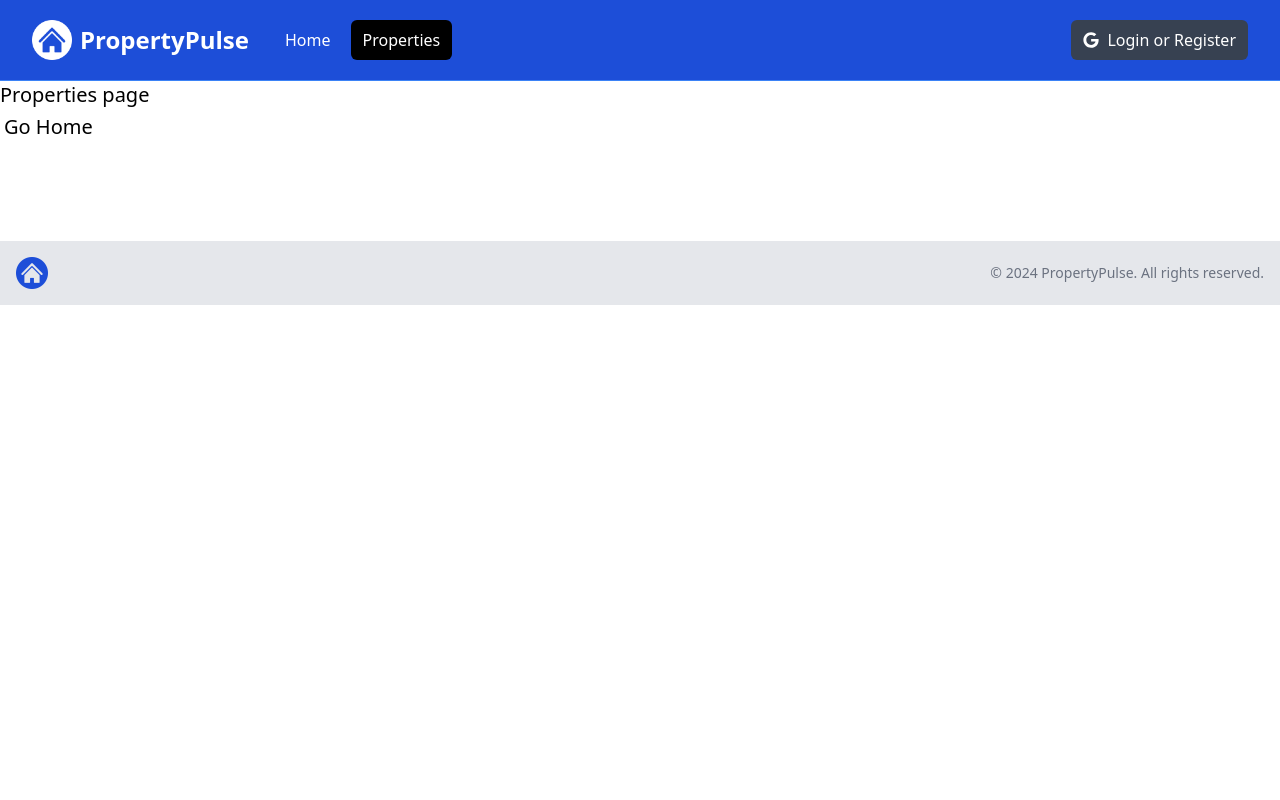
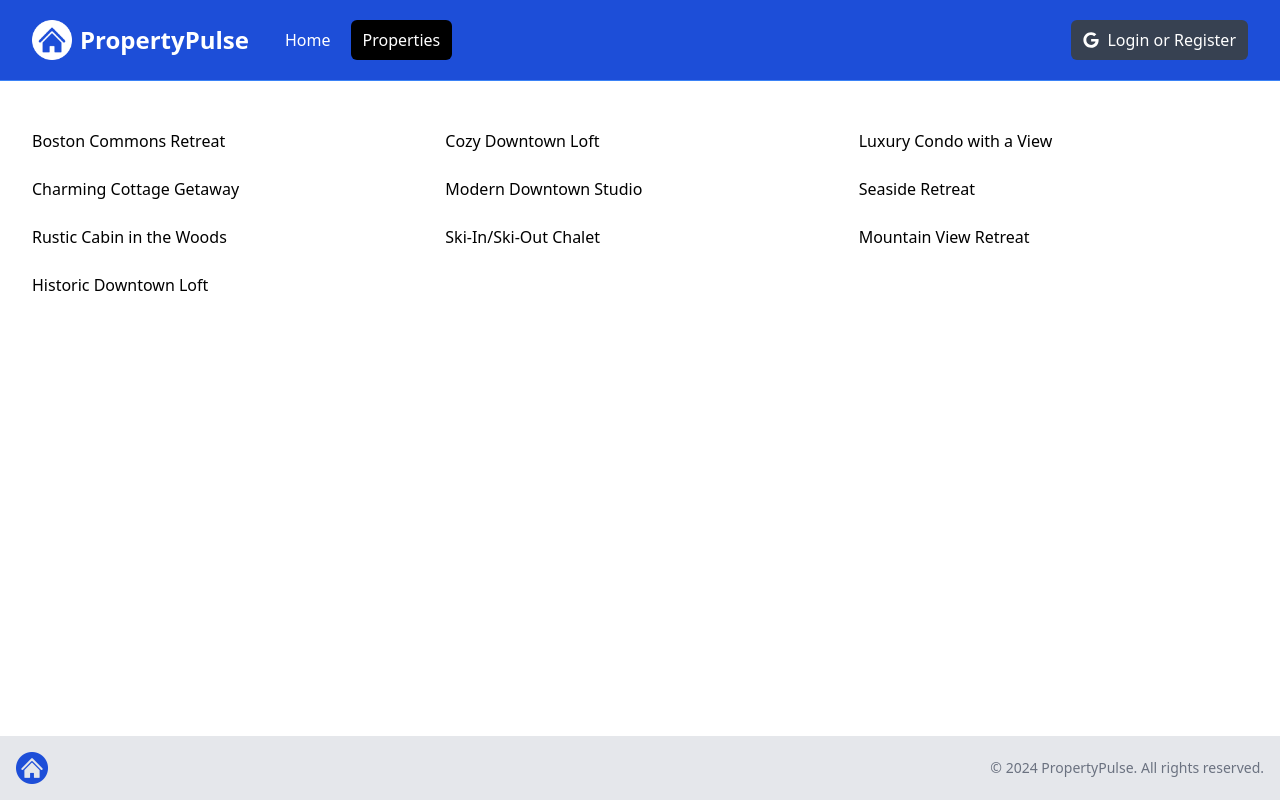
Before and after one commit to abhinavoo7/PropertyRenter, a Next.js app: page /properties in a window 1280 px wide. Built offline with nearby package versions, Linux system fonts and the light colour scheme.

Commit message:
listed properties using constants json

```diff
--- a/app/layout.jsx
+++ b/app/layout.jsx
@@ -1,12 +1,11 @@
 import "@/assets/styles/globals.css";
 import Footer from "@/components/Footer";
 import NavBar from "@/components/NavBar";
+import { META_DATA } from "@/lib/constants";
 import PropTypes from "prop-types";
 
 export const metadata = {
-  title: "PropertyRenter | Find your perfect rental",
-  description: "Find your dream rental property",
-  keywords: "rental, find rentals, find properties",
+  ...META_DATA,
 };
 
 const MainLayout = ({ children }) => {
--- a/app/properties/page.jsx
+++ b/app/properties/page.jsx
@@ -1,13 +1,22 @@
-import Link from "next/link";
+import { NO_PROPERTIES_FOUND } from "@/lib/constants";
+import properties from "@/lib/properties.json";
+import { isEmpty } from "@/utils/utils";
 
 const PropertiesPage = () => {
   return (
-    <div className="flex flex-col">
-      <span className="font-medium text-xl">Properties page</span>
-      <Link href="/" className="text-xl m-1 visited:text-purple-600">
-        Go Home
-      </Link>
-    </div>
+    <section className="px-4 py-6">
+      <div className="container-xl lg:container m-auto px-4 py-6">
+        {isEmpty(properties) ? (
+          <span>{NO_PROPERTIES_FOUND}</span>
+        ) : (
+          <div className="grid grid-cols-1 md:grid-cols-3 gap-6">
+            {properties.map(({ name }, index) => (
+              <span key={index}>{name}</span>
+            ))}
+          </div>
+        )}
+      </div>
+    </section>
   );
 };
 
--- a/components/Footer.jsx
+++ b/components/Footer.jsx
@@ -6,7 +6,7 @@ const Footer = () => {
   const currentYear = new Date().getFullYear();
 
   return (
-    <footer className="bg-gray-200 py-4 mt-24">
+    <footer className="bg-gray-200 py-4 fixed bottom-0 left-0 right-0">
       <div className="container mx-auto flex flex-col md:flex-row items-center justify-between px-4">
         <div className="mb-4 md:mb-0">
           <Image src={logo} alt="Logo" className="h-8 w-auto" />
--- /dev/null
+++ b/lib/Constants.js
@@ -0,0 +1,7 @@
+export const NO_PROPERTIES_FOUND = "No properties found";
+
+export const META_DATA = {
+  title: "PropertyRenter | Find your perfect rental",
+  description: "Find your dream rental property",
+  keywords: "rental, find rentals, find properties",
+};
--- /dev/null
+++ b/utils/utils.js
@@ -0,0 +1,26 @@
+// this file contains utils functions
+
+/**
+ * @description function to test if the data is empty
+ * @param {null | undefined | String | Object | Array} data
+ * @returns {Boolean}
+ * @example data = undefined
+ * @returns true
+ * @example data = null
+ * @returns true
+ * @example data = ""
+ * @returns true
+ * @example data = 'a'
+ * @returns false
+ */
+export const isEmpty = (data) => {
+  return (
+    data === undefined ||
+    data === null ||
+    data === "undefined" ||
+    data === "null" ||
+    data === "" ||
+    (typeof data === "object" && Object.keys(data).length === 0) ||
+    (Array.isArray(data) && data.length === 0)
+  );
+};
```
Also changed, not shown: components/PropertyCard.jsx (added).
